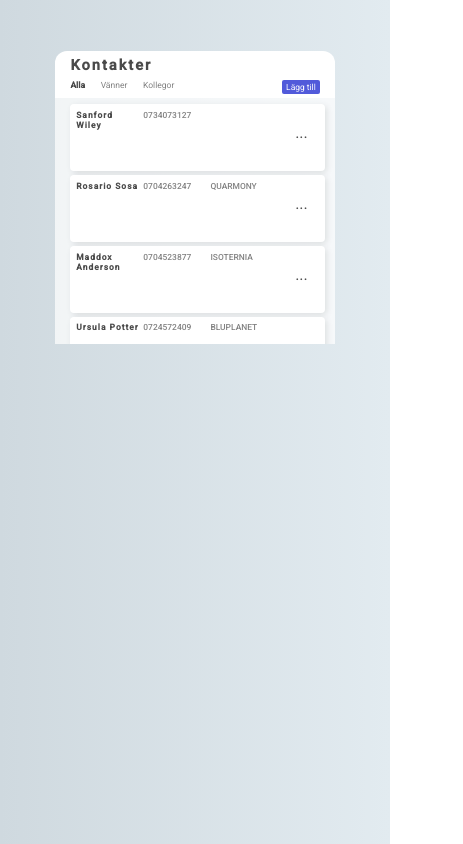
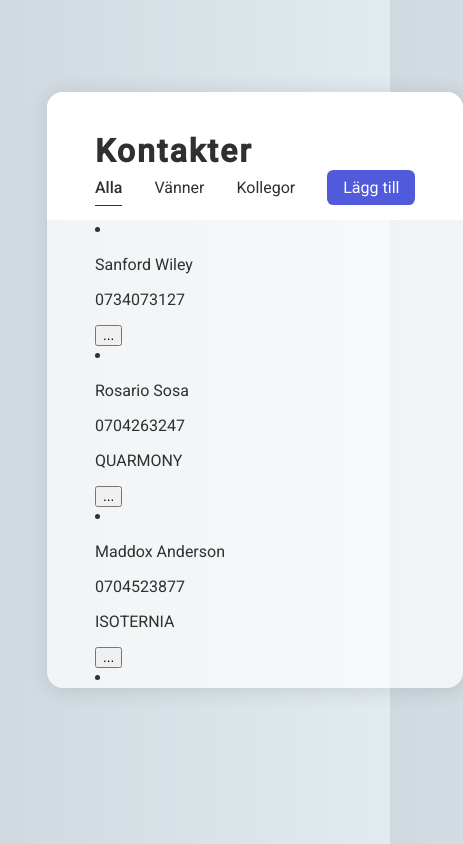
Before and after one commit to micke-dahlgren/contacts-app, a Gatsby site: page / in a window 390 px wide. Shown: the whole page, 463 px wide, since content can reach past the window. Built offline with nearby package versions, Linux system fonts and the light colour scheme; Gatsby itself is replaced by a stand-in of ours.

Commit message:
Cleaned up css, added responsive layout design

```diff
--- a/src/components/contacts/contacts.module.css
+++ b/src/components/contacts/contacts.module.css
@@ -1,15 +1,15 @@
-:root{
-    --dark-gray: #4A4A4A;
-    --light-gray: #828282;
-    --lighter-gray: #dadada;
-    --shadow-color:rgba(0,0,0,0.1);
+
+.container{
+  color: var(--onBackground);
+  max-height: var(--content__maxHeight);
+  width: 100%;
+  padding-left:var(--inner__padding-col);
+  margin:0px;
 }
+
+/*
 .container {
     background-color: rgba(255,255,255,0.7);
-    padding-top: 1.5vw;
-    padding-bottom: 1.5vw;
-    padding-left: 4vw;
-    padding-right: 4vw;
     overflow-y:scroll;
-    max-height:60vmin;
   }
+  */
--- a/src/components/contacts/contactsContainer.js
+++ b/src/components/contacts/contactsContainer.js
@@ -2,9 +2,9 @@ import React from "react"
 import contactsStyles from "./contacts.module.css";
 
 const Contacts = (props) => (
-  <ul className={contactsStyles.container}>
+  <div className={contactsStyles.container}>
     {props.getContactCards()}
-  </ul>
+  </div>
 )
 
 export default Contacts;
--- a/src/components/header/header.js
+++ b/src/components/header/header.js
@@ -4,47 +4,48 @@ import { generateId } from "../contactFunctions/contactFunctions";
 
 
 const Header = (props) => (
-    <div className={headerStyles.header}>
-        <div className={headerStyles.title}>Kontakter
-        </div>
-        <ul className={headerStyles.linkContainer}>
-            <li key={generateId()}>
+    <div className={headerStyles.container}>
+        <h1 className={headerStyles.title}>Kontakter</h1>
+        <ul className={headerStyles.ul}>
+            <li key={generateId()} className={headerStyles.li}>
                 <a
                     key={generateId()}
                     href="#alla"
-                    className= {(props.activePage === "alla") ? headerStyles.link__current : headerStyles.link }
+                    className= {(props.activePage === "alla") ? `${headerStyles.a} ${headerStyles.a__active}` : headerStyles.a }
                     onClick= {() => {props.setActivePage("alla")}}
                     onKeyDown={() => {props.setActivePage("alla")}}
                     >Alla
                 </a>
             </li>
-            <li key={generateId()}>
+            <li key={generateId()} className={headerStyles.li}>
                 <a
                     key={generateId()}
                     href="#vanner"
-                    className= {(props.activePage === "vänner") ? headerStyles.link__current : headerStyles.link }
+                    className= {(props.activePage === "vänner") ? `${headerStyles.a} ${headerStyles.a__active}` : headerStyles.a }
                     onClick= {() => {props.setActivePage("vänner")}}
                     onKeyDown={() => {props.setActivePage("vänner")}}
                     >Vänner
                 </a>
             </li>
-            <li key={generateId()}>
+            <li key={generateId()} className={headerStyles.li}>
                 <a
                     key={generateId()}
                     href="#kollegor"
-                    className= {(props.activePage === "kollegor") ? headerStyles.link__current : headerStyles.link }
+                    className= {(props.activePage === "kollegor") ? `${headerStyles.a} ${headerStyles.a__active}` : headerStyles.a }
                     onClick= {() => {props.setActivePage("kollegor")}}
                     onKeyDown={() => {props.setActivePage("kollegor")}}
                     >Kollegor
                 </a>
             </li>
-            <li key={generateId()}>
+            <li key={generateId()} className={`${headerStyles.li} ${headerStyles.btn__container}`}>
+
                 <button
                     key={generateId()}
                     className="btn btn--primary"
                     onClick={() =>{props.setFormWindow('open','')}}
                     >Lägg till
                 </button>
+
             </li>
         </ul>
 
--- a/src/components/header/header.module.css
+++ b/src/components/header/header.module.css
@@ -1,64 +1,56 @@
 
-.container {
+.container{
+  background-color: var(--background);
+  color: var(--onBackground);
+  height:min-content;
+  width: 1fr;
+  padding-top: var(--inner__padding-row);
+  padding-left: var(--inner__padding-col);
+  padding-right: var(--inner__padding-col);
+  padding-bottom: 0px;
+}
 
-    margin-left: 12vw;
-    margin-right: 12vw;
-    margin-top: 6vh;
-    margin-bottom: 0vh;
-  }
-  .overlay{
-    position:fixed;
-    top:0;
-    bottom:0;
-    left:0;
-    right:0;
-    background-color:black;
-    opacity:0.3;
-    display:block;
-    z-index:1001;
-  }
+.title{
+  font-weight: 600;
+  letter-spacing: 2px;
+}
 
+.ul{
+  list-style-type: none;
+  margin: 0;
+  padding: 0;
+  overflow: hidden;
 
-  .header {
-    border-top-left-radius: 12px;
-    border-top-right-radius: 12px;
-    background-color: white;
-    padding-left: 4vw;
+}
 
-  }
+.li{
 
-  .title{
-    font-size: var(--title-font-size);
-    font-weight: bold;
-    padding-top: 1.5vw;
-    padding-bottom: 1.5vw;
-    letter-spacing: 2px;
-  }
+  float: left;
 
-  .link{
-    font-size: var(--link-font-size);
-    font-weight: normal;
-    color: var(--light-gray);
-    float: left;
-    padding-right: 4vw;
-    margin-bottom: 1vw;
-  }
-  .link__current {
-    font-size: var(--link-font-size);
-    font-weight: bold;
-    color:var(--dark-gray);
-    float: left;
-    padding-right: 4vw;
-    margin-bottom: 1vw;
 }
-.link:hover {
-    color: var(--dark-gray);
-    cursor: pointer;
+
+.a{
+  transition: all 0.3s ease-out;
+  display: inline-block;
+  vertical-align: middle;
+  color:var(--onBackground);
+  text-align: center;
+  padding-bottom: calc(var(--content__padding-row) / 2);
+  padding-top: calc(var(--content__padding-row) / 2);
+  margin-right: var(--content__padding-col);
+  text-decoration: none;
+  border-bottom: 0.1rem solid var(--transparent);
 }
-.link:active {
-    color: var(--dark-gray);
-    font-weight: bold;
+
+.a:hover{
+  border-bottom: 0.1rem solid var(--onBackground);
 }
-.linkContainer{
-    overflow: hidden;
+.a__active{
+  border-bottom: 0.1rem solid var(--onBackground);
+  font-weight: 500;
+
 }
+
+.btn__container{
+  float: right;
+}
--- a/src/components/layout/layout.js
+++ b/src/components/layout/layout.js
@@ -6,9 +6,11 @@ import Contacts from '../contacts/contactsContainer';
 
 const Layout = (props) => (
 
-  <div className={layoutStyles.container}>
+  <div className= {layoutStyles.outer__gridParent}>
+    <div className={`${layoutStyles.outer__gridChild} card`}>
+      <div className={layoutStyles.inner__gridParent}>
+        {props.formWindow !== 'closed' ?
 
-      {props.formWindow !== 'closed' ?
         <FormWindow
           setFormWindow={props.setFormWindow}
           addNewContact={props.addNewContact}
@@ -19,11 +21,16 @@ const Layout = (props) => (
         <div />
         }
 
+        <div className={layoutStyles.inner__gridChild__header}>
+
           <Header
             activePage={props.activePage}
             setActivePage={props.setActivePage}
             setFormWindow={props.setFormWindow}
           />
+
+        </div>
+        <div className={layoutStyles.inner__gridChild__content}>
 
           <Contacts
             getContactCards={props.getContactCards}
@@ -31,6 +38,10 @@ const Layout = (props) => (
 
         </div>
 
+      </div>
+    </div>
+  </div>
+
 )
 
 export default Layout;
--- a/src/components/layout/layout.module.css
+++ b/src/components/layout/layout.module.css
@@ -1,7 +1,54 @@
-.container {
+/*==========
+  OUTER LAYOUT
+==========*/
+.outer__gridParent {
+  display:grid;
+  grid-template-columns: var(--outer__margin-col) minmax(max-content, auto) var(--outer__margin-col);
+  grid-template-rows: var(--outer__margin-row) 1fr var(--outer__margin-row);
+}
 
-    margin-left: 12vw;
-    margin-right: 12vw;
-    margin-top: 6vh;
-    margin-bottom: 0vh;
-  }
+.outer__gridChild {
+  grid-column-start: 2;
+  grid-column-end: 3;
+  grid-row-start: 2;
+  grid-row-end: 3;
+  padding:0px;
+  margin:0px;
+}
+
+
+/*==========
+  INNER LAYOUT
+==========*/
+.inner__gridParent {
+  display:grid;
+  width: 100%;
+  height: 100%;
+
+  grid-template-columns: 0px auto 0px;
+  grid-template-rows: 0px var(--header__height) 1fr 0px;
+}
+
+
+.inner__gridChild__header{
+  grid-column-start: 2;
+  grid-column-end: 3;
+  grid-row-start: 2;
+  grid-row-end: 3;
+  background-color: white;
+  padding:0px;
+  margin:0px;
+}
+
+.inner__gridChild__content{
+  background-color: var(--background-variant);
+  grid-column-start: 2;
+  grid-column-end: 3;
+  grid-row-start: 3;
+  grid-row-end: 4;
+
+  padding:0px;
+  margin:0px;
+  overflow-y:scroll;
+  overflow-x: hidden;
+}
--- a/src/styles/global.css
+++ b/src/styles/global.css
@@ -1,33 +1,61 @@
+
+/*============
+  GLOBAL VARS
+============*/
 :root{
-    --dark-gray: #4A4A4A;
-    --light-gray: #828282;
-    --lighter-gray: #dadada;
-    --shadow-color:rgba(0,0,0,0.1);
-    --dark-white: rgb(230, 230, 230);
-    --call-to-action:  #515ada;
-    --warning:  rgb(221, 33, 33);
-    --title-font-size: calc(14px + (26 - 14) * ((100vw - 300px) / (1920 - 300)));
-    --link-font-size: calc(8px + (18 - 8) * ((100vw - 300px) / (1920 - 300)));
-    --normal-font-size:  calc(8px + (16 - 8) * ((100vw - 300px) / (1920 - 300)));
+  /* COLORS*/
+    --gradient1:#cfd9df;
+    --gradient2:#e2ebf0;
+    --background:white;
+    --background-variant:rgba(255,255,255,0.7);
+    --primary:  #515ada;
+    --primary-variant:  #32388f;
+    --secondary:  #188fd4;
+    --secondary-variant:  #0d689c;
+    --disabled:  #cfcfcf;
+    --onDisabled:  #a3a3a3;
+    --onPrimary:white;
+    --onSecondary:white;
+    --onError:white;
+    --onBackground:rgb(48, 48, 48);
+    --error:  rgb(221, 33, 33);
+    --shadow:rgba(0,0,0,0.1);
+    --transparent:rgba(0,0,0,0.0);
+
+    /* SIZING - LAYOUT */
+    --outer__margin-col: 10vw;
+    --outer__margin-row: 10vh;
+    --inner__padding-col: 3rem;
+    --inner__padding-row: 2.5rem;
+    --header__height: 8rem;
+    --main__minHeight: 300px;
+    --main__minWidth: 300px;
+    --main__maxHeight: calc(
+      100vh - (2*var(--outer__margin-row) + 2*(var(--inner__padding-row)))
+    );
+
+
+    /* SIZING - CONTENT*/
+    --content__maxHeight: calc(
+      100vh - ( var(--header__height) + (2*var(--outer__margin-row) + 2*(var(--inner__padding-row))))
+    );
+    --content__padding-row: 1rem;
+    --content__padding-col: 2rem;
 }
 
 html{
-  background: #cfd9df;  /* fallback for old browsers */
-  background: -webkit-linear-gradient(to right, #cfd9df, #e2ebf0);  /* Chrome 10-25, Safari 5.1-6 */
-  background: linear-gradient(to right, #cfd9df, #e2ebf0); /* W3C, IE 10+/ Edge, Firefox 16+, Chrome 26+, Opera 12+, Safari 7+ */
+  background: var(--gradient1);  /* fallback for old browsers */
+  background: -webkit-linear-gradient(to right,var(--gradient1), var(--gradient2));  /* Chrome 10-25, Safari 5.1-6 */
+  background: linear-gradient(to right,var(--gradient1), var(--gradient2)); /* W3C, IE 10+/ Edge, Firefox 16+, Chrome 26+, Opera 12+, Safari 7+ */
   margin: 0px;
   padding: 0px;
   box-sizing: border-box;
-
+  overflow: hidden;
   font-family: 'Roboto', sans-serif;
   color: var(--dark-gray);
 
 }
-
-li, a, button{
-  all:unset;
-}
-ul{
+ul, h1{
   margin:0px;
   padding:0px;
 }
@@ -47,13 +75,13 @@ ul{
 
 /* Handle */
 ::-webkit-scrollbar-thumb {
-  background: var(--dark-white);
+  background: var(--onPrimary);
   border-radius: 10px;
 }
 
 /* Handle on hover */
 ::-webkit-scrollbar-thumb:hover {
-  background: var(--lighter-gray)
+  background: var(--primary)
 }
 
 /*==========
@@ -61,34 +89,31 @@ ul{
 ==========*/
 
 .btn{
-    border-radius: 2px;
-    float:right;
-    font-size: var(--normal-font-size);
-    padding: 0.5vw 1vw;
+    all:unset;
+    border-radius: 0.4rem;
+    padding: 0.5rem 1rem;
     cursor: pointer;
-    margin-bottom: 1vw;
-    margin-right: 4vw;
   }
 
   .btn--primary{
-    background-color:var(--call-to-action);
-    color:white;
+    background-color:var(--primary);
+    color:var(--onPrimary);
   }
 
  .btn--delete{
-    background-color:var(--warning);
-    color: white
+    background-color:var(--error);
+    color:var(--onError);
   }
 
   .btn--secondary{
-    background-color:var(--dark-white);
-    color: var(--dark-gray);
+    background-color:var(--secondary);
+    color: var(--onSecondary);
   }
 
   .btn--inactive{
     cursor:default;
-    background-color:var(--dark-gray);
-    color: var(--light-gray);
+    background-color:var(--disabled);
+    color:var(--onDisabled);
   }
 
 /*==========
@@ -105,6 +130,7 @@ ul{
     top: 0px;
   }
 
+
 /*==========
   UTILITY
 ==========*/
@@ -112,3 +138,13 @@ ul{
   .transparent{
     background-color: transparent;
   }
+
+  .card{
+    /*overflow hidden makes sure children don't override border-radius*/
+    overflow:hidden;
+
+    box-shadow: 2px 2px 20px 2px var(--shadow);
+    border-radius: 16px;
+    padding:0px;
+    margin:0px;
+  }
```
Also changed, not shown: src/components/contacts/contactCard/contactCard.module.css (+24 -0 lines), src/components/contextMenu/contextMenu.module.css (+30 -0 lines), src/components/formWindow/formWindow.module.css (+17 -3 lines). Lines whose indentation alone changed are shown as unchanged.
